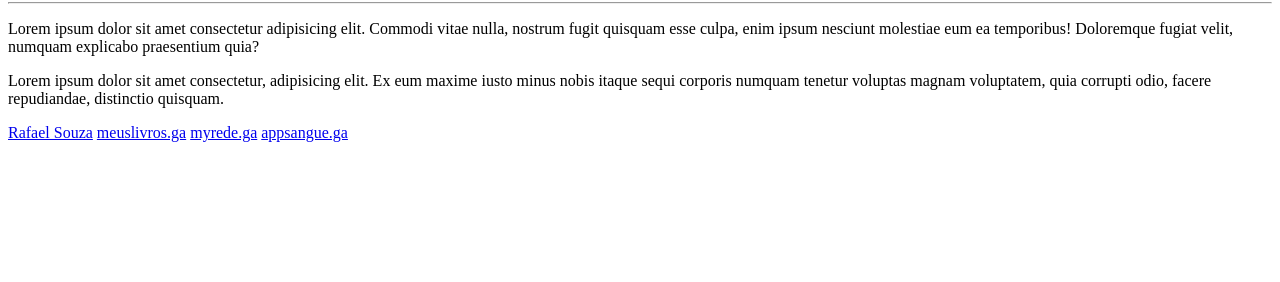
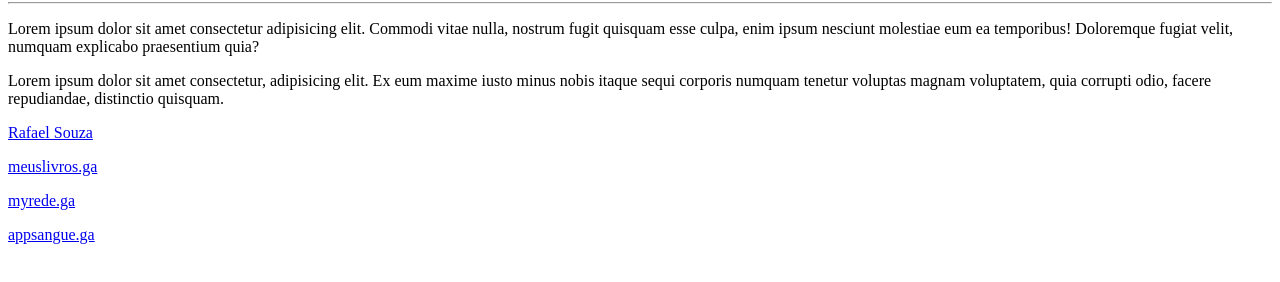
Before and after one commit to rafaelsouza22/Ola-mundo, a plain HTML site: page site-exemplo/index.html in a window 1280 px wide. Shown: the part 78-360 px from the top of the page. Drawn offline with Linux system fonts and the light colour scheme.

Commit message:
Update index.html

```diff
--- a/site-exemplo/index.html
+++ b/site-exemplo/index.html
@@ -17,10 +17,10 @@
     <p>Lorem ipsum dolor sit amet consectetur, adipisicing elit. Ex eum maxime iusto minus nobis itaque sequi corporis
         numquam tenetur voluptas magnam voluptatem, quia corrupti odio, facere repudiandae, distinctio quisquam.
     </p>
-    <a href="https://rafaelsouza.ga">Rafael Souza</a>
-    <a href="https://meuslivros.ga">meuslivros.ga</a>
-    <a href="https://myrede.ga">myrede.ga</a>
-    <a href="https://appsangue.ga">appsangue.ga</a>
+    <p><a href="https://rafaelsouza.ga">Rafael Souza</a></p>
+    <p><a href="https://meuslivros.ga">meuslivros.ga</a></p>
+    <p><a href="https://myrede.ga">myrede.ga</a></p>
+    <p><a href="https://appsangue.ga">appsangue.ga</a></p>
 
 </body>
 
```
